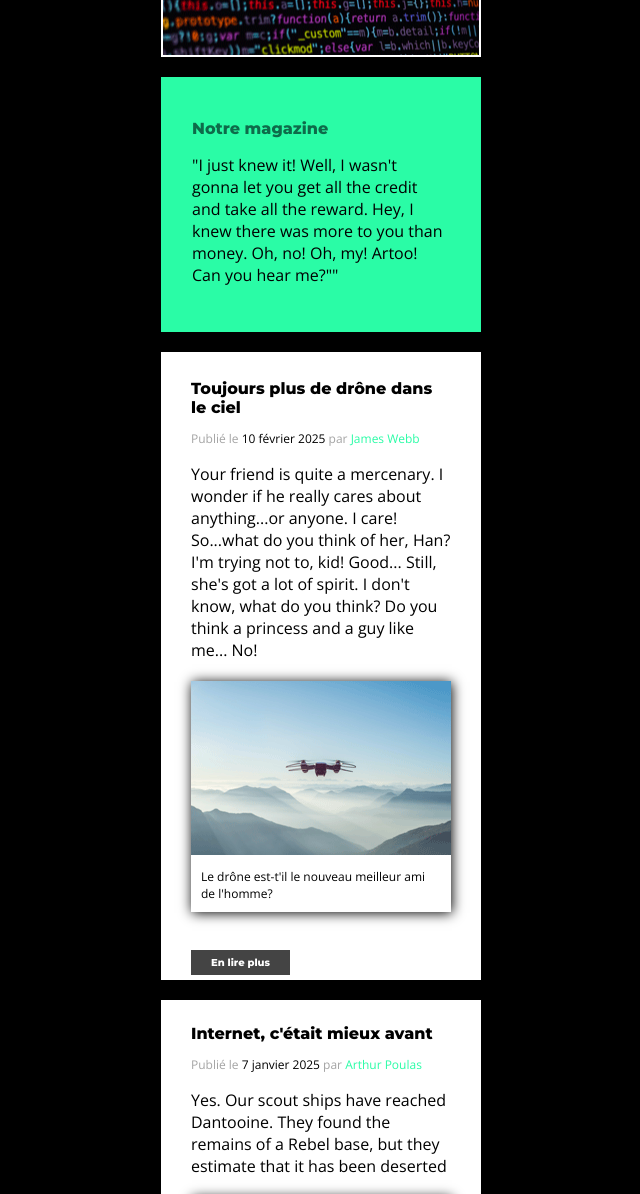
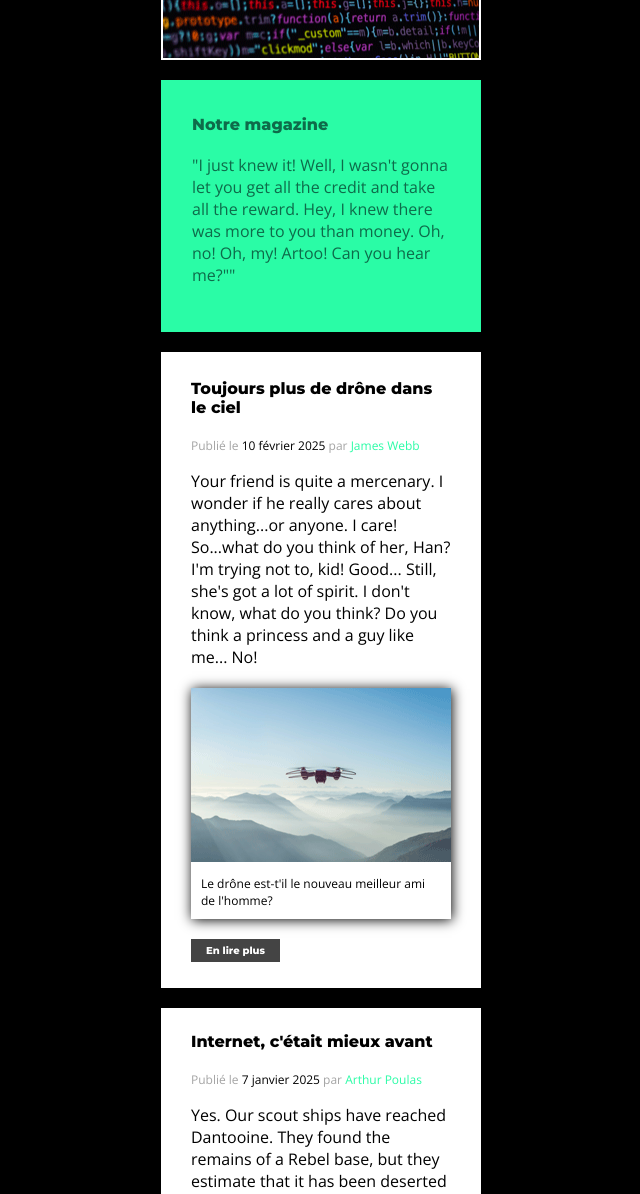
Before and after one commit to plromanens/14-techmag, a plain HTML site: page index.html in a window 1280 px wide. Shown: the part 162-1356 px from the top of the page, without its empty margins (319-959 px from the left). Drawn offline with nearby package versions, Linux system fonts and the light colour scheme.

Commit message:
code_pre_final

```diff
--- a/css/style.css
+++ b/css/style.css
@@ -1,8 +1,3 @@
-/*
-  font-family: 'Montserrat', sans-serif; 100it/800
-  font-family: 'Open Sans', sans-serif; 400/400it/700/700it
-*/
-/* article box shadow */
 html {
   scroll-behavior: smooth;
 }
@@ -12,7 +7,6 @@ body {
   margin: auto;
   font-family: sans-serif;
   background-color: black;
-  /* font-family: 'Open Sans', sans-serif; */
   font-family: 'Montserrat', sans-serif;
 }
 
@@ -36,33 +30,29 @@ header {
 
 .card {
   color: #0e6b4a;
-  /* padding: 40px; */
 }
 
 p {
-  /* font-size: 15px; */
   font-family: 'Open Sans', sans-serif;
 }
 
 h1 {
   font-size: 16px;
-  /* padding-bottom: 20px; */
+  margin-bottom: 20px;
 }
 
 .number {
   font-style: italic;
   color: #2afca6;
   font-weight: normal;
-  /* trouver comment rendre plus fin 2000*/
 }
-/* figure mettre margin 0 */
 
 .caption {
   color: #a4a4a4;
   font-size: 12px;
 }
 
-.date{
+.date {
   color: black;
 }
 
@@ -72,14 +62,16 @@ h1 {
 
 div {
   background-color: #2afca6;
-  padding: 32px 35px 30px 31px;
+  color: #0e6b4a;
+  padding: 25px 30px 30px 31px;
   margin-top: 20px;
 }
 
 article {
   background-color: white;
-  padding: 10px 30px;
+  padding: 10px 30px 15px 30px;
   margin-top: 20px;
+  padding-bottom: 30px;
 }
 
 figure {
@@ -94,14 +86,12 @@ figcaption {
   padding: 10px;
 }
 
-/* trouver comment mettre une box autour de l ancre */
-
 .button {
   font-size: 10px;
   text-decoration: none;
   color: white;
   background-color: #444444;
-  padding: 6px 20px ;
+  padding: 5px 15px;
 }
 
 footer p {
--- a/index.html
+++ b/index.html
@@ -53,7 +53,7 @@
           </figure>
         </main>
         <footer>
-          <br>
+          <!-- <br> -->
           <a href="article.html"
              class="button">
              En lire plus</a>
@@ -80,9 +80,12 @@
         for some time. They are now conducting an extensive search of the
         surrounding systems.
         </p>
+        <!-- attention enlever class au fouteur ou si je garde la classe ne pas oublier de la mettre sur page article -->
+        <footer>
         <a href="article.html"
            class="button">
            En lire plus</a>
+        </footer>
       </article>
     </main>
     <footer>
```
